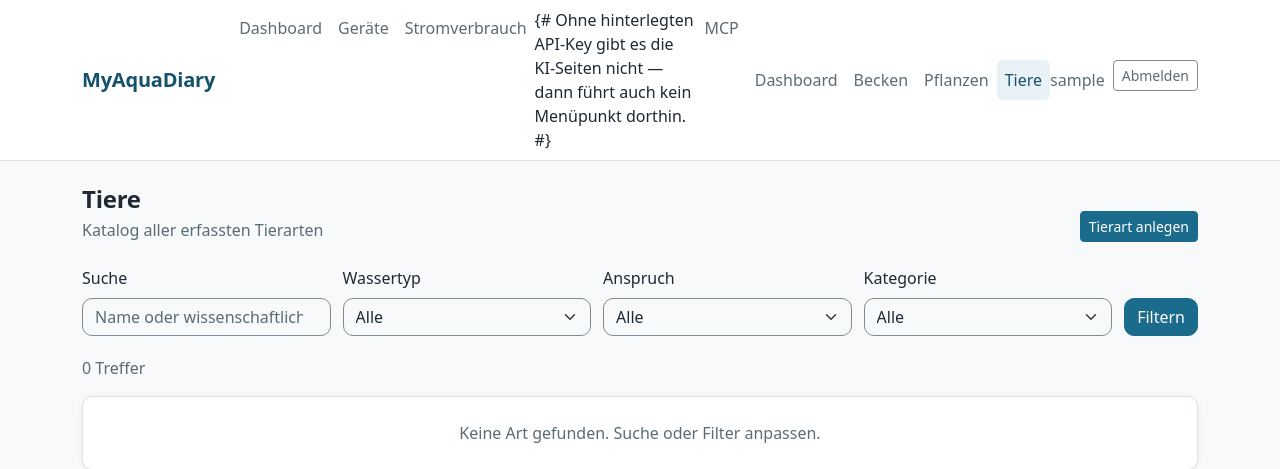
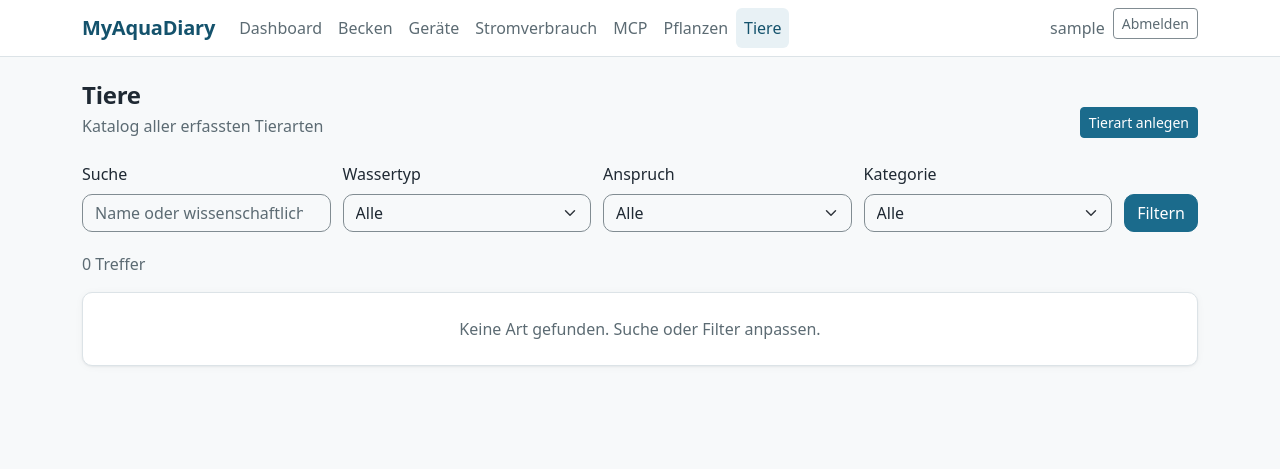
Before and after one commit to gdsanger/MyAquaDiary, a Django app: page /katalog/tiere/ in a window 1280 px wide. Shown: the top 469 px of the page. Run offline with Django 5.2, Linux system fonts and the light colour scheme; the visitor is signed in with stand-in values (Sample User, id 1); data that the repository does not hold is empty; some libraries are stand-ins or nearby versions.

Commit message:
Navigation fixed

```diff
--- a/templates/base.html
+++ b/templates/base.html
@@ -23,29 +23,7 @@
         <span class="navbar-toggler-icon"></span>
       </button>
       <div class="collapse navbar-collapse" id="navbarMain">
-        <ul class="navbar-nav me-auto mb-2 mb-lg-0">
-          <li class="nav-item">
-            <a class="nav-link" href="{% url 'dashboard:index' %}">Dashboard</a>
-          </li>
-          {% if user.is_authenticated %}
-            <li class="nav-item">
-              <a class="nav-link" href="{% url 'services:device_list' %}">Geräte</a>
-            </li>
-            <li class="nav-item">
-              <a class="nav-link" href="{% url 'services:energy_overview' %}">Stromverbrauch</a>
-            </li>
-            {# Ohne hinterlegten API-Key gibt es die KI-Seiten nicht — dann
-               führt auch kein Menüpunkt dorthin. #}
-            {% if ai_enabled %}
-              <li class="nav-item">
-                <a class="nav-link" href="{% url 'services:ai_identify' %}">KI</a>
-              </li>
-            {% endif %}
-            <li class="nav-item">
-              <a class="nav-link" href="{% url 'services:mcp_token_list' %}">MCP</a>
-            </li>
-          {% endif %}
-        </ul>
+
         {% if user.is_authenticated %}
           <ul class="navbar-nav me-auto mb-2 mb-lg-0">
             <li class="nav-item">
@@ -57,6 +35,20 @@
               <a class="nav-link{% if nav_section == 'tanks' %} active{% endif %}"
                  {% if nav_section == 'tanks' %}aria-current="page"{% endif %}
                  href="{% url 'tanks:list' %}">Becken</a>
+            </li>
+               <li class="nav-item">
+              <a class="nav-link" href="{% url 'services:device_list' %}">Geräte</a>
+            </li>
+               <li class="nav-item">
+              <a class="nav-link" href="{% url 'services:energy_overview' %}">Stromverbrauch</a>
+            </li>
+               {% if ai_enabled %}
+              <li class="nav-item">
+                <a class="nav-link" href="{% url 'services:ai_identify' %}">KI</a>
+              </li>
+            {% endif %}
+            <li class="nav-item">
+              <a class="nav-link" href="{% url 'services:mcp_token_list' %}">MCP</a>
             </li>
             <li class="nav-item">
               <a class="nav-link{% if nav_section == 'plants' %} active{% endif %}"
```
